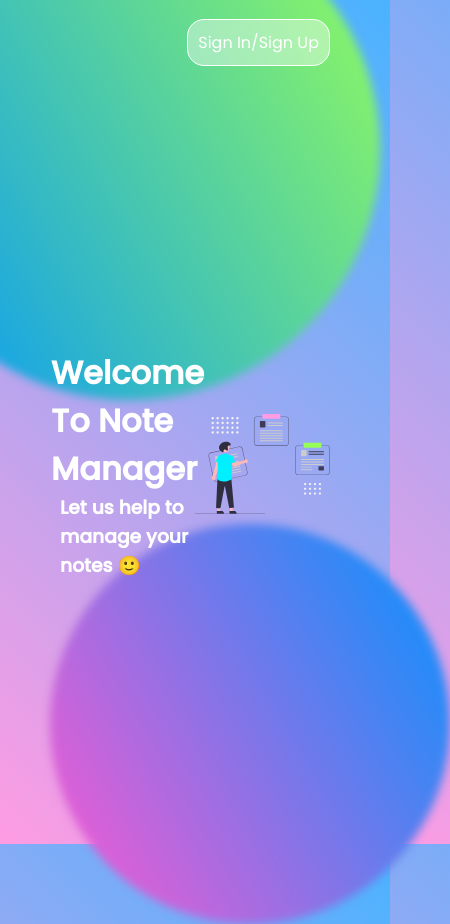
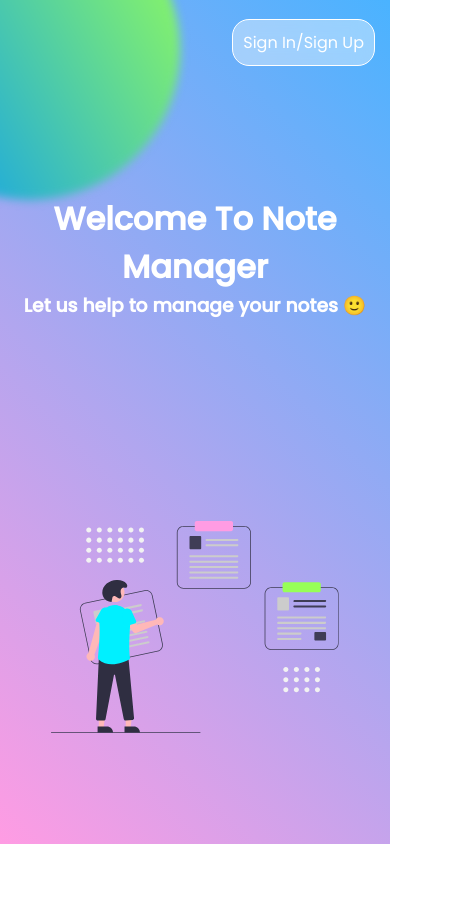
Before and after one commit to dhananjay-777/Note_Manager, a plain HTML site: page index.html in a window 390 px wide. Shown: the whole page, 450 px wide, since content can reach past the window. After the commit the page ends 844 px from the top, so only its background shows below. Drawn offline with Linux system fonts and the light colour scheme.

Commit message:
responsiveness done

```diff
--- a/pages/signInsignUp/style.css
+++ b/pages/signInsignUp/style.css
@@ -39,7 +39,7 @@ body {
   left: -120px;
   top: -100px;
 }
-.circle2 {
+/* .circle2 {
   width: 400px;
   height: 400px;
   border-radius: 50%;
@@ -52,7 +52,7 @@ body {
   background: linear-gradient(180deg, #ff57d0 0%, #0d99ff 99.99%, #0094ff 100%);
   filter: blur(5px);
   transform: rotate(18deg);
-}
+} */
 
 .form-container {
   width: 800px;
@@ -120,3 +120,22 @@ form > button:hover {
 form > button:active {
   transform: scale(1);
 }
+
+@media only screen and (max-width: 800px) {
+  .form-container {
+    flex-direction: column;
+    align-items: center;
+    justify-content: space-around;
+    width: 100%;
+    height: 80%;
+  }
+  .signin-form,
+  .signup-form {
+    margin: 10px;
+  }
+
+  .circle1 {
+    height: 300px;
+    width: 300px;
+  }
+}
--- a/style.css
+++ b/style.css
@@ -90,7 +90,7 @@ main {
   top: -100px;
 }
 
-.circle2 {
+/* .circle2 {
   z-index: -2;
   background-color: white;
   height: 400px;
@@ -101,4 +101,32 @@ main {
   position: absolute;
   right: -60px;
   bottom: -80px;
+} */
+
+@media only screen and (max-width: 800px) {
+  main,
+  nav {
+    padding: 10px 15px;
+  }
+
+  main {
+    width: 100%;
+    flex-direction: column;
+    justify-content: space-around;
+    text-align: center;
+  }
+
+  .left-section {
+    width: 100%;
+    align-items: center;
+  }
+  .right-section {
+    width: 80%;
+    align-items: center;
+  }
+
+  .circle1 {
+    height: 300px;
+    width: 300px;
+  }
 }
```
